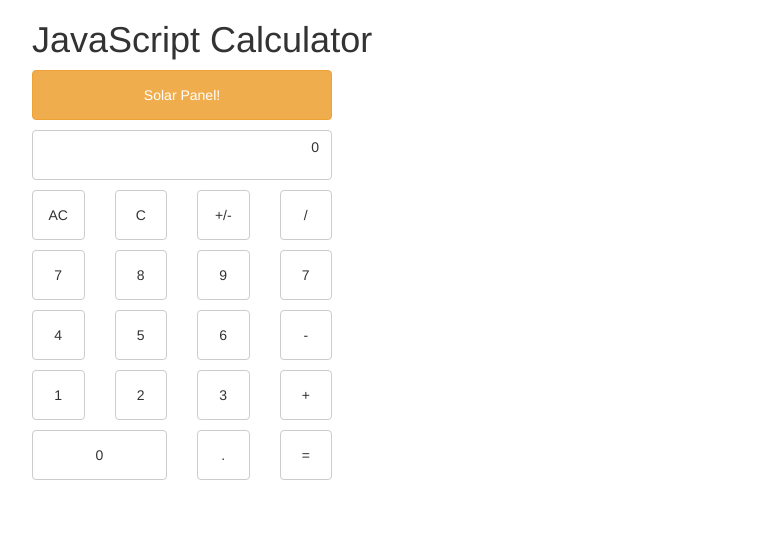
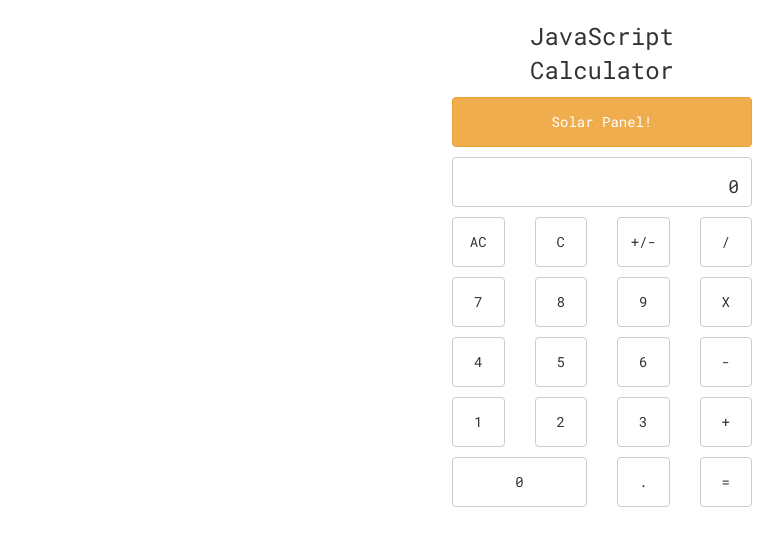
Before and after one commit to chenggavin/basic-calculator, a plain HTML site: page app/index.html in a window 1280 px wide. Shown: the whole page, without its empty margins (38-821 px from the left). Drawn offline with nearby package versions, Linux system fonts and the light colour scheme.

Commit message:
Styling updates, display changes when digit pressed

```diff
--- a/app/index.html
+++ b/app/index.html
@@ -14,20 +14,23 @@
   <!-- Latest compiled and minified JavaScript -->
   <script src="https://maxcdn.bootstrapcdn.com/bootstrap/3.3.7/js/bootstrap.min.js" integrity="sha384-Tc5IQib027qvyjSMfHjOMaLkfuWVxZxUPnCJA7l2mCWNIpG9mGCD8wGNIcPD7Txa" crossorigin="anonymous"></script>
 
+  <link href="https://fonts.googleapis.com/css?family=Roboto+Mono" rel="stylesheet">
+
   <link rel="stylesheet" href="style.css">
 </head>
 <body class="container">
-  <h1>JavaScript Calculator</h1>
 
 <div class="calculator">
+  <h3>JavaScript Calculator</h3>
+
   <div class="row">
     <div class="col-xs-12">
-      <button class="btn btn-warning calc-btn">Solar Panel!</button>
+      <button id="solarPanel" class="btn btn-warning calc-btn">Solar Panel!</button>
     </div>
   </div>
   <div class="row">
     <div class="col-xs-12">
-      <p class="calc-display">0</p>
+      <p id="display" class="calc-display">0</p>
     </div>
   </div>
   <div class="row">
@@ -46,27 +49,27 @@
   </div>
   <div class="row">
     <div class="col-xs-3">
-      <button class="btn btn-default calc-btn">7</button>
+      <button class="btn btn-default calc-btn numeric">7</button>
     </div>
     <div class="col-xs-3">
-      <button class="btn btn-default calc-btn">8</button>
+      <button class="btn btn-default calc-btn numeric">8</button>
     </div>
     <div class="col-xs-3">
-      <button class="btn btn-default calc-btn">9</button>
+      <button class="btn btn-default calc-btn numeric">9</button>
     </div>
     <div class="col-xs-3">
-      <button class="btn btn-default calc-btn">7</button>
+      <button class="btn btn-default calc-btn">X</button>
     </div>
   </div>
   <div class="row">
     <div class="col-xs-3">
-      <button class="btn btn-default calc-btn">4</button>
+      <button class="btn btn-default calc-btn numeric">4</button>
     </div>
     <div class="col-xs-3">
-      <button class="btn btn-default calc-btn">5</button>
+      <button class="btn btn-default calc-btn numeric">5</button>
     </div>
     <div class="col-xs-3">
-      <button class="btn btn-default calc-btn">6</button>
+      <button class="btn btn-default calc-btn numeric">6</button>
     </div>
     <div class="col-xs-3">
       <button class="btn btn-default calc-btn">-</button>
@@ -74,13 +77,13 @@
   </div>
   <div class="row">
     <div class="col-xs-3">
-      <button class="btn btn-default calc-btn">1</button>
+      <button class="btn btn-default calc-btn numeric">1</button>
     </div>
     <div class="col-xs-3">
-      <button class="btn btn-default calc-btn">2</button>
+      <button class="btn btn-default calc-btn numeric">2</button>
     </div>
     <div class="col-xs-3">
-      <button class="btn btn-default calc-btn">3</button>
+      <button class="btn btn-default calc-btn numeric">3</button>
     </div>
     <div class="col-xs-3">
       <button class="btn btn-default calc-btn">+</button>
@@ -88,7 +91,7 @@
   </div>
   <div class="row">
     <div class="col-xs-6">
-      <button class="btn btn-default calc-btn">0</button>
+      <button class="btn btn-default calc-btn numeric">0</button>
     </div>
     <div class="col-xs-3">
       <button class="btn btn-default calc-btn">.</button>
--- a/app/main.js
+++ b/app/main.js
@@ -0,0 +1,39 @@
+var solarPanel = document.getElementById('solarPanel');
+var display = document.getElementById('display');
+var digits = document.getElementsByClassName('numeric');
+
+
+
+
+// Wait for page to load, then...
+document.onreadystatechange = function() {
+  if (document.readyState === "interactive") {
+    for (i = 0; i < digits.length; i++) {
+      digits[i].addEventListener("click", ButtonLogic);
+    }
+    solarPanel.addEventListener("click", Surprise);
+  }
+};
+
+
+function ButtonLogic() {
+
+  // alert("You clicked me!");
+
+  var digit = this.innerHTML;
+
+  var currentDisplay = display.innerHTML;
+
+  if (currentDisplay === "0") {
+    display.innerHTML = digit;
+  }
+  else {
+    display.innerHTML = currentDisplay + digit;
+  }
+
+}
+
+
+function Surprise() {
+  alert("SURPRISE!");
+}
--- a/app/style.css
+++ b/app/style.css
@@ -1,3 +1,7 @@
+* {
+  font-family: 'Roboto Mono', monospace;
+}
+
 .row {
   margin-top: 10px;
   margin-bottom: 10px;
@@ -7,6 +11,7 @@
   min-width: 220px;
   max-width: 300px;
   /*background-color: #ccc;*/
+  margin: auto;
 }
 
 .calc-btn {
@@ -23,11 +28,17 @@
   vertical-align: middle;
   border: 1px solid transparent;
   white-space: nowrap;
-  padding: 6px 12px;
-  font-size: 14px;
+  padding: 16px 12px 0px 12px;
+  font-size: 18px;
   line-height: 1.42857143;
   border-radius: 4px;
   border: 1px solid #ccc;
   width: 100%;
   height: 50px;
 }
+
+h1, h2, h3, h4, h5, h6 {
+  font-family: 'Roboto Mono', monospace;
+  text-align: center;
+  line-height: 140%;
+}
```
